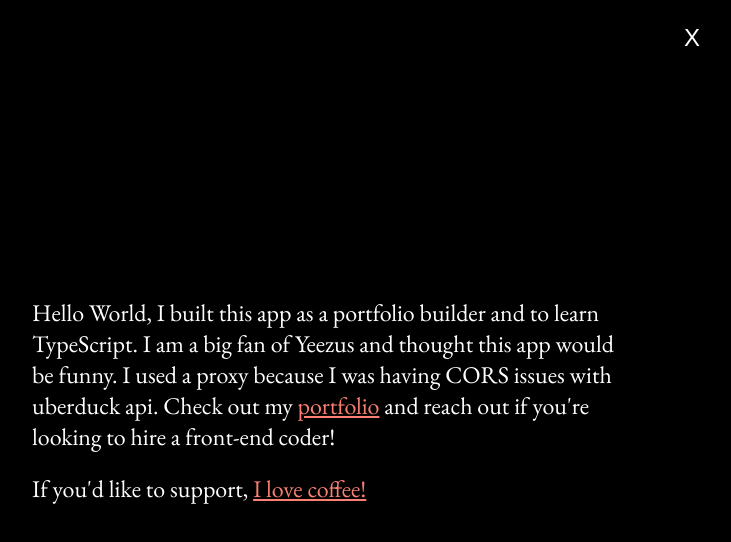
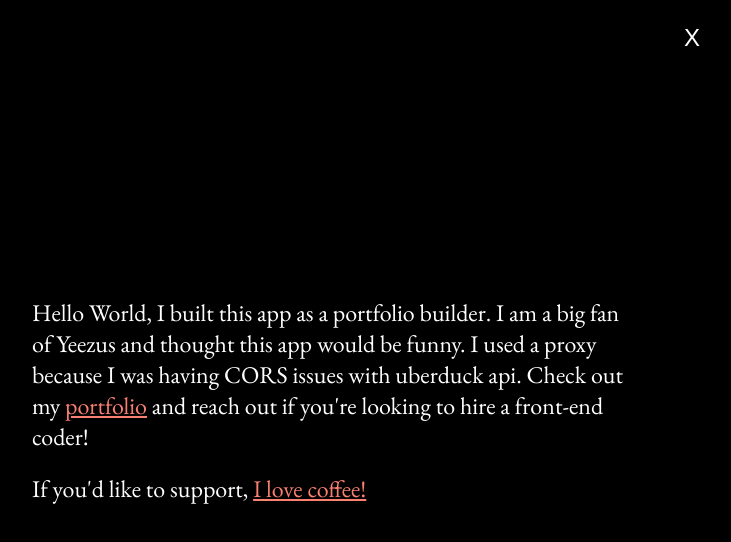
Before and after one commit to gbertkim/TheDailyYeezus, a React (Create React App) app: page / in a window 1280 px wide. Both pictures are taken after a click on the button "about". Shown: the top 542 px of the page, without its empty margins (308-1039 px from the left). Built offline with nearby package versions, Linux system fonts and the light colour scheme.

Commit message:
edited about and readme

```diff
--- a/src/components/About/About.tsx
+++ b/src/components/About/About.tsx
@@ -53,7 +53,7 @@ export const About:React.FC<Props> = (props) => {
                 X
             </button>
             <p className='aboutP'>
-                Hello World, I built this app as a portfolio builder and to learn TypeScript.
+                Hello World, I built this app as a portfolio builder.
                 I am a big fan of Yeezus and thought this app would be funny.
                 I used a proxy because I was having CORS issues with uberduck api.
                 Check out my <a href='https://gbertkim.github.io/portfolio/' target="_blank" rel="noopener noreferrer">portfolio</a> and reach
```
Also changed, not shown: 1 other file (tests, documents, lock files or other folders).
